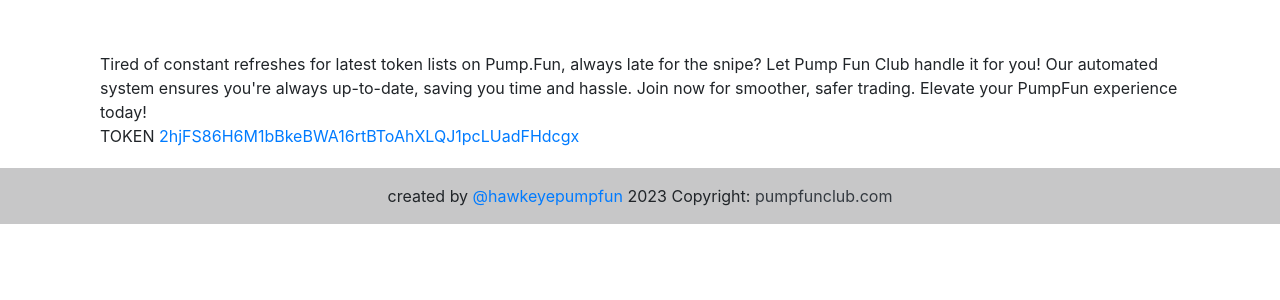
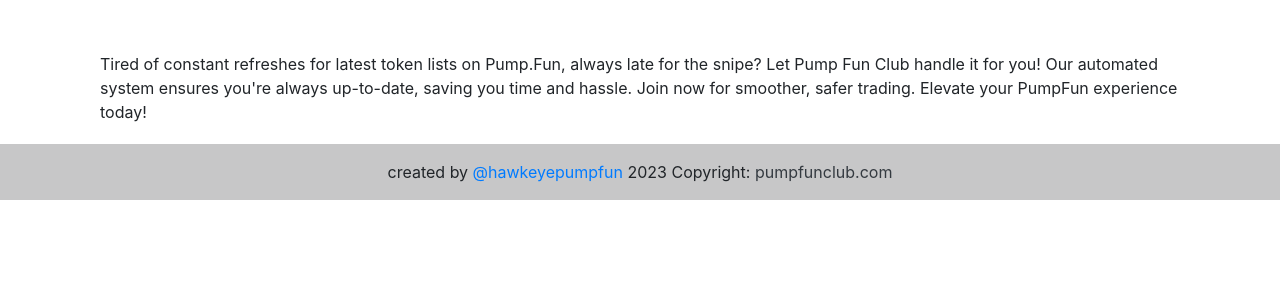
Before and after one commit to tfnlab/homerenovationnation, a Django app: page / in a window 1280 px wide. Shown: the part 56-356 px from the top of the page. Run offline with Django 4.2, Linux system fonts and the light colour scheme; data that the repository does not hold is empty.

Commit message:
update with json

```diff
--- a/website/store/templates/index.html
+++ b/website/store/templates/index.html
@@ -25,8 +25,6 @@
       <div class="row">
         <div class="col-md-12">
           <p>Tired of constant refreshes for latest token lists on Pump.Fun, always late for the snipe? Let Pump Fun Club handle it for you! Our automated system ensures you're always up-to-date, saving you time and hassle. Join now for smoother, safer trading. Elevate your PumpFun experience today!
-          <BR>
-          TOKEN <a href="https://www.pump.fun/2hjFS86H6M1bBkeBWA16rtBToAhXLQJ1pcLUadFHdcgx" >2hjFS86H6M1bBkeBWA16rtBToAhXLQJ1pcLUadFHdcgx</a>
           </p>
       </div>
       </div>
```
